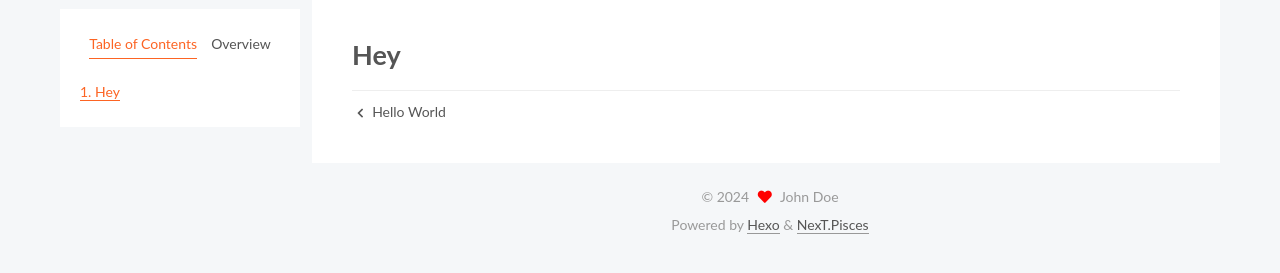
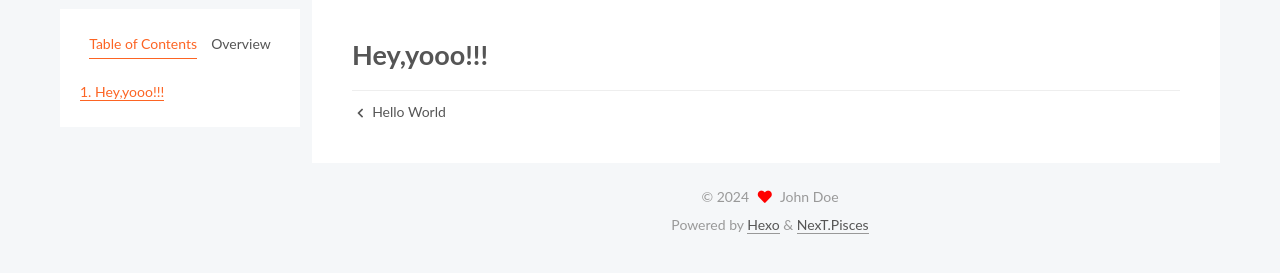
Before and after one commit to Dear-Rosy-Lee/Dear-Rosy-Lee.github.io, a plain HTML site: page 2024/08/21/HelloWorld/index.html in a window 1280 px wide. Shown: the part 189-462 px from the top of the page. Drawn offline with Linux system fonts and the light colour scheme.

Commit message:
Site updated: 2024-08-22 00:12:03

```diff
--- a/2024/08/21/HelloWorld/index.html
+++ b/2024/08/21/HelloWorld/index.html
@@ -20,15 +20,15 @@
     var CONFIG = {"hostname":"example.com","root":"/","scheme":"Pisces","version":"7.8.0","exturl":false,"sidebar":{"position":"left","display":"post","padding":18,"offset":12,"onmobile":false},"copycode":{"enable":false,"show_result":false,"style":null},"back2top":{"enable":true,"sidebar":false,"scrollpercent":false},"bookmark":{"enable":false,"color":"#222","save":"auto"},"fancybox":false,"mediumzoom":false,"lazyload":false,"pangu":false,"comments":{"style":"tabs","active":null,"storage":true,"lazyload":false,"nav":null},"algolia":{"hits":{"per_page":10},"labels":{"input_placeholder":"Search for Posts","hits_empty":"We didn't find any results for the search: ${query}","hits_stats":"${hits} results found in ${time} ms"}},"localsearch":{"enable":false,"trigger":"auto","top_n_per_article":1,"unescape":false,"preload":false},"motion":{"enable":true,"async":false,"transition":{"post_block":"fadeIn","post_header":"slideDownIn","post_body":"slideDownIn","coll_header":"slideLeftIn","sidebar":"slideUpIn"}}};
   </script>
 
-  <meta name="description" content="Hey">
+  <meta name="description" content="Hey,yooo!!!">
 <meta property="og:type" content="article">
 <meta property="og:title" content="HelloWorld">
 <meta property="og:url" content="http://example.com/2024/08/21/HelloWorld/index.html">
 <meta property="og:site_name" content="Hexo">
-<meta property="og:description" content="Hey">
+<meta property="og:description" content="Hey,yooo!!!">
 <meta property="og:locale" content="en_US">
 <meta property="article:published_time" content="2024-08-21T13:48:24.000Z">
-<meta property="article:modified_time" content="2024-08-21T13:49:15.952Z">
+<meta property="article:modified_time" content="2024-08-21T15:57:53.088Z">
 <meta property="article:author" content="John Doe">
 <meta name="twitter:card" content="summary">
 
@@ -174,7 +174,7 @@
               <span class="post-meta-item-text">Posted on</span>
 
 
-              <time title="Created: 2024-08-21 21:48:24 / Modified: 21:49:15" itemprop="dateCreated datePublished" datetime="2024-08-21T21:48:24+08:00">2024-08-21</time>
+              <time title="Created: 2024-08-21 21:48:24 / Modified: 23:57:53" itemprop="dateCreated datePublished" datetime="2024-08-21T21:48:24+08:00">2024-08-21</time>
             </span>
 
 
@@ -188,7 +188,7 @@
     <div class="post-body" itemprop="articleBody">
 
 
-        <h1 id="Hey"><a href="#Hey" class="headerlink" title="Hey"></a>Hey</h1>
+        <h1 id="Hey-yooo"><a href="#Hey-yooo" class="headerlink" title="Hey,yooo!!!"></a>Hey,yooo!!!</h1>
     </div>
 
 
@@ -265,7 +265,7 @@
 
       <!--noindex-->
       <div class="post-toc-wrap sidebar-panel">
-          <div class="post-toc motion-element"><ol class="nav"><li class="nav-item nav-level-1"><a class="nav-link" href="#Hey"><span class="nav-number">1.</span> <span class="nav-text">Hey</span></a></li></ol></div>
+          <div class="post-toc motion-element"><ol class="nav"><li class="nav-item nav-level-1"><a class="nav-link" href="#Hey-yooo"><span class="nav-number">1.</span> <span class="nav-text">Hey,yooo!!!</span></a></li></ol></div>
       </div>
       <!--/noindex-->
 
```
Also changed, not shown: index.html (+2 -2 lines).
